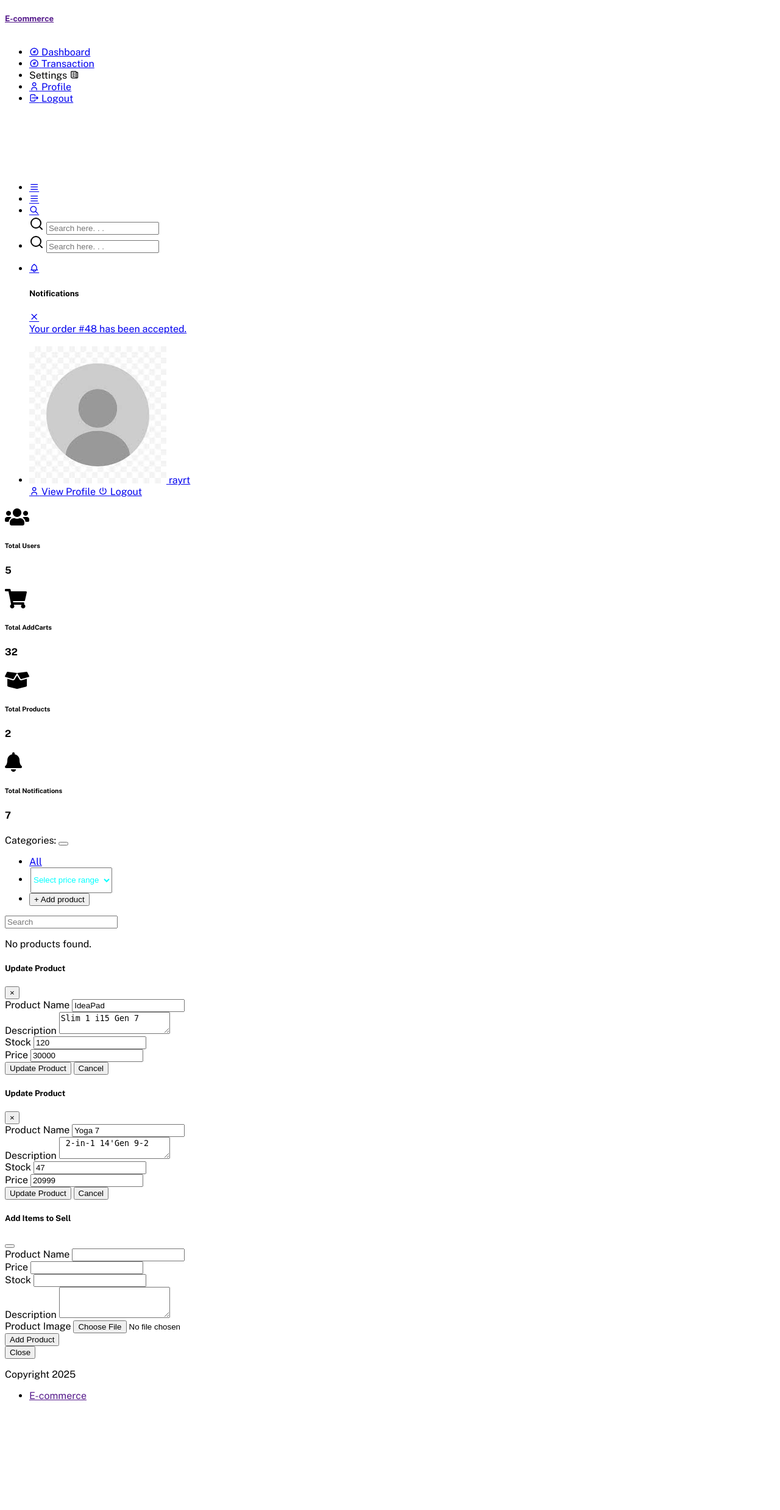
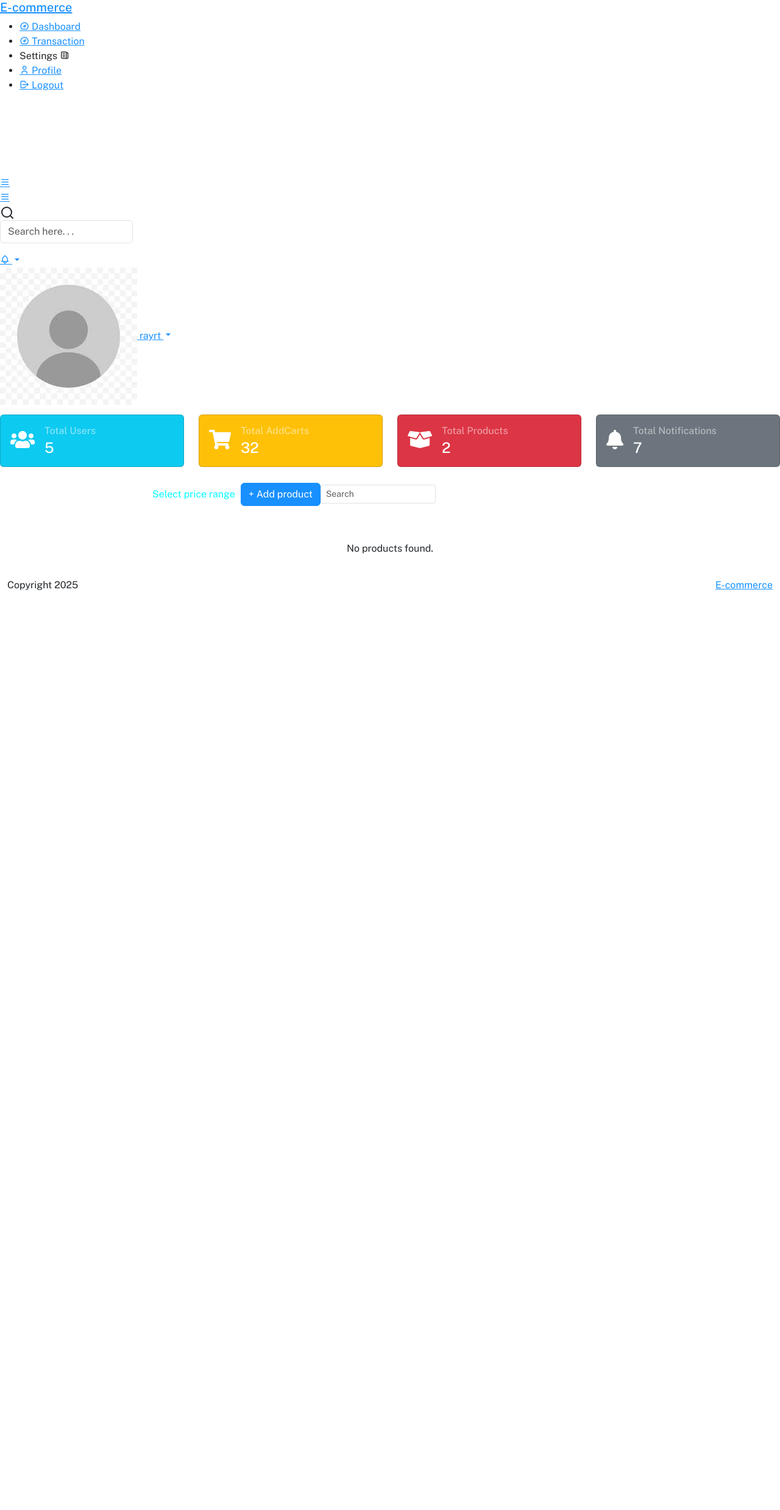
Before and after one commit to qwaxxx/E-comv6, a PHP site: page /ecom-V6/seller_dashboard.php in a window 1280 px wide. Shown: the whole page at 61% size. After the commit the page ends 968 px from the top, so only its background shows below. Run offline with PHP 8.4, Linux system fonts and the light colour scheme; a user stored in the database is signed in; data comes from the database, SQL or seed files in the repository; some libraries are stand-ins or nearby versions.

Commit message:
25/04/2025 poras change template from mdb to bs

```diff
--- a/customer_dashboard.php
+++ b/customer_dashboard.php
@@ -137,7 +137,7 @@
               <div class="table-responsive table-responsive-md">
 
                 <table id="ordersTable" class="table table-striped mb-0">
-                  <thead style="">
+                  <thead>
                     <tr style="cursor: pointer;">
                       <th onclick="sortTable(0)">Date/Time <span class="sort-indicator"></span></th>
                       <th onclick="sortTable(1)">Tracking ID <span class="sort-indicator"></span></th>
@@ -490,7 +490,6 @@
   </script>
 
 
-  <script src="https://code.jquery.com/jquery-3.4.1.min.js" integrity="sha256-CSXorXvZcTkaix6Yvo6HppcZGetbYMGWSFlBw8HfCJo=" crossorigin="anonymous"></script>
 
   <script src="asset/js/plugins/apexcharts.min.js"></script>
   <script src="asset/js/pages/dashboard-default.js"></script>
--- a/fetch_products.php
+++ b/fetch_products.php
@@ -38,7 +38,7 @@
         $modalId = "productModal" . $row['prod_id'];
         echo '
         <div class="col-lg-3 col-md-6 mb-4 d-flex">
-            <div class="card h-100 w-100" data-bs-toggle="modal" data-bs-target="#' . $modalId . '" style="cursor:pointer;">
+            <div class="card h-100 w-100" data-toggle="modal" data-target="#' . $modalId . '" style="cursor:pointer;">
                 <div class="view overlay">
                     <img src="' . $row['prod_picture'] . '" class="card-img-top" alt="">
                 </div>
--- a/seller_dashboard.php
+++ b/seller_dashboard.php
@@ -79,6 +79,11 @@
   <link rel="stylesheet" href="asset/css/style.css" id="main-style-link">
   <link rel="stylesheet" href="asset/css/style-preset.css">
   <link rel="stylesheet" href="asset/css/style.css">
+  <link href="css/bootstrap.min.css" rel="stylesheet">
+  <!-- Material Design Bootstrap -->
+  <link href="css/mdb.min.css" rel="stylesheet">
+  <!-- Your custom styles (optional) -->
+  <link href="css/style.min.css" rel="stylesheet">
   <style>
     .modal1 {
       display: block !important;
@@ -180,32 +185,30 @@
             </div>
           </div>
         </div>
+      </div>
+
       <!-- [ sample-page ] end -->
 
-        <div class="col-12">
+      <div class="container">
+        <!--Navbar-->
+        <nav class="navbar navbar-expand-lg navbar-dark mdb-color lighten-3 mt-3 mb-5">
 
-          <!-- Navbar -->
-          <nav class="navbar navbar-expand-sm navbar-dark lighten-3 mt-3 mb-5">
-
-            <!-- Navbar brand -->
           <span class="navbar-brand">Categories:</span>
 
-            <!-- Collapse button -->
           <button class="navbar-toggler" type="button" data-toggle="collapse" data-target="#basicExampleNav"
             aria-controls="basicExampleNav" aria-expanded="false" aria-label="Toggle navigation">
             <span class="navbar-toggler-icon"></span>
           </button>
 
-            <!-- Collapsible content -->
           <div class="collapse navbar-collapse" id="basicExampleNav">
 
-              <!-- Links -->
             <ul class="navbar-nav mr-auto">
               <li class="nav-item active">
                 <a class="nav-link" id="showAll" href="#">All
                   <span class="sr-only">(current)</span>
                 </a>
               </li>
+
               <li class="nav-item">
                 <select class="form-control nav-link lighten-3" name="price_range" id="price_range" style="color:aqua;height:42px;margin-left:2px">
                   <option value="">Select price range</option>
@@ -215,29 +218,20 @@
                   <option value="30001-130000">₱30001 - ₱130000</option>
                 </select>
               </li>
-                <li class="nav-item">
-                  <button type="button" class="btn btn-primary" data-bs-toggle="modal" data-bs-target="#addproduct">
-                    + Add product
-                  </button>
-                </li>
+
             </ul>
-
-              <!-- Search Form -->
+            <a class="btn btn-primary" data-bs-toggle="modal" data-bs-target="#addproduct">+ Add product
+              <span class="sr-only">+ Add product</span>
+            </a>
             <form class="form-inline ml-auto">
               <div class="md-form my-0">
                 <input class="form-control form-control-sm" type="text" placeholder="Search" id="search" aria-label="Search">
               </div>
             </form>
           </div>
-            <!-- Collapsible content -->
+        </nav>
 
-          </nav>
-          <!--/.Navbar-->
-
-          <!-- Product Container -->
         <div id="productContainer"></div>
-
-        </div>
       </div>
 
       <!-- Pagination -->
@@ -527,7 +521,12 @@
   <script src="asset/js/pcoded.js"></script>
   <script src="asset/js/component.js"></script>
   <script src="asset/js/plugins/feather.min.js"></script>
-
+  <!-- Bootstrap tooltips -->
+  <script type="text/javascript" src="js/popper.min.js"></script>
+  <!-- Bootstrap core JavaScript -->
+  <script type="text/javascript" src="js/bootstrap.min.js"></script>
+  <!-- MDB core JavaScript -->
+  <script type="text/javascript" src="js/mdb.min.js"></script>
   <script>
     layout_change('light');
   </script>
```
Also changed, not shown: index.php (+3 -15 lines), img/carousel1.png (added), img/carousel2.png (added), img/carousel3.png (added). Lines whose indentation alone changed are shown as unchanged.
